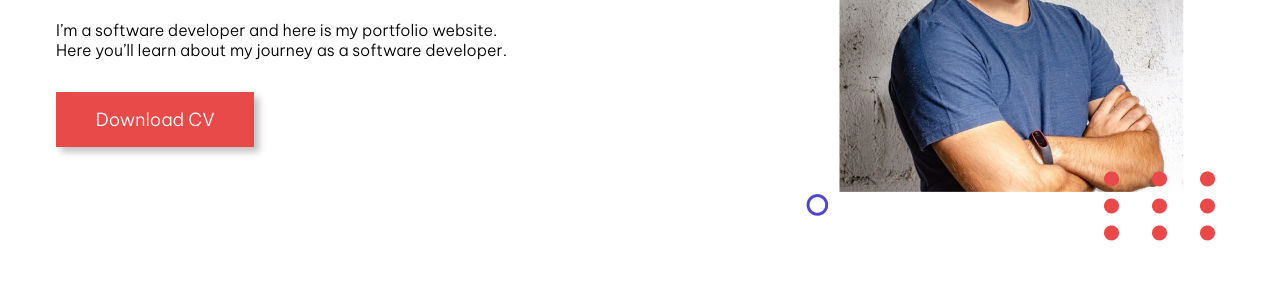
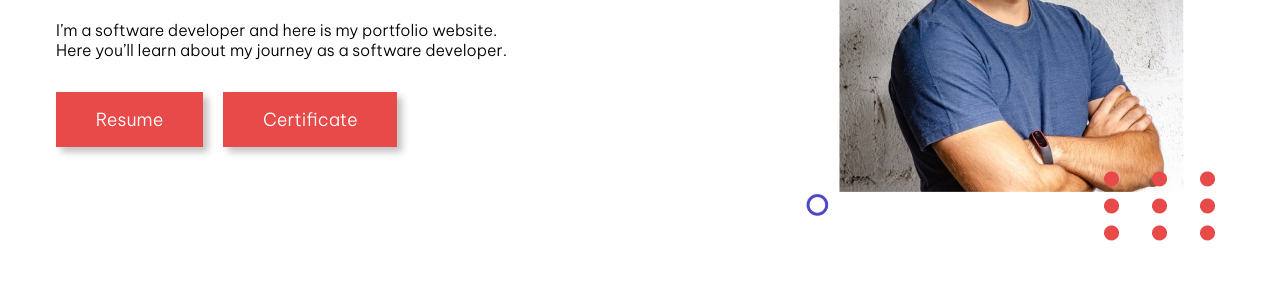
Before and after one commit to aman-sinha-09/portfolio, a plain HTML site: page index.html in a window 1280 px wide. Shown: the part 398-694 px from the top of the page. Drawn offline with nearby package versions, Linux system fonts and the light colour scheme.

Commit message:
certificate

```diff
--- a/index.html
+++ b/index.html
@@ -54,9 +54,16 @@
                         I’m a software developer and here is my portfolio website. Here you’ll
                         learn about my journey as a software developer.
                     </div>
-                    <a href="https://drive.google.com/file/d/1186pbAyLPegX_ARVQPUZshEeWx2CVV6f/view?usp=sharing">
-                      <div class="btn-pink" id="btn">Download CV</div>
-                    </a>
+                    <div id="aman">
+
+                      <a href="https://drive.google.com/file/d/1186pbAyLPegX_ARVQPUZshEeWx2CVV6f/view?usp=sharing">
+                        <div class="btn-pink" id="btn">Resume</div>
+                      </a>
+
+                      <a href="https://drive.google.com/file/d/1p6cQIZFziwseRiC6TTn-QpAPQxJWeXFs/view?usp=sharing">
+                        <div class="btn-pink" id="btn">Certificate</div>
+                      </a>
+                    </div>
 
                 </div>
 
--- a/styles.css
+++ b/styles.css
@@ -563,6 +563,11 @@ a{
   animation: blobAnimate 3s linear infinite;
 }
 
+#aman{
+  display:flex;
+  gap: 20px;
+}
+
 @keyframes blobAnimate {
   50%{
     top:54%;
```
